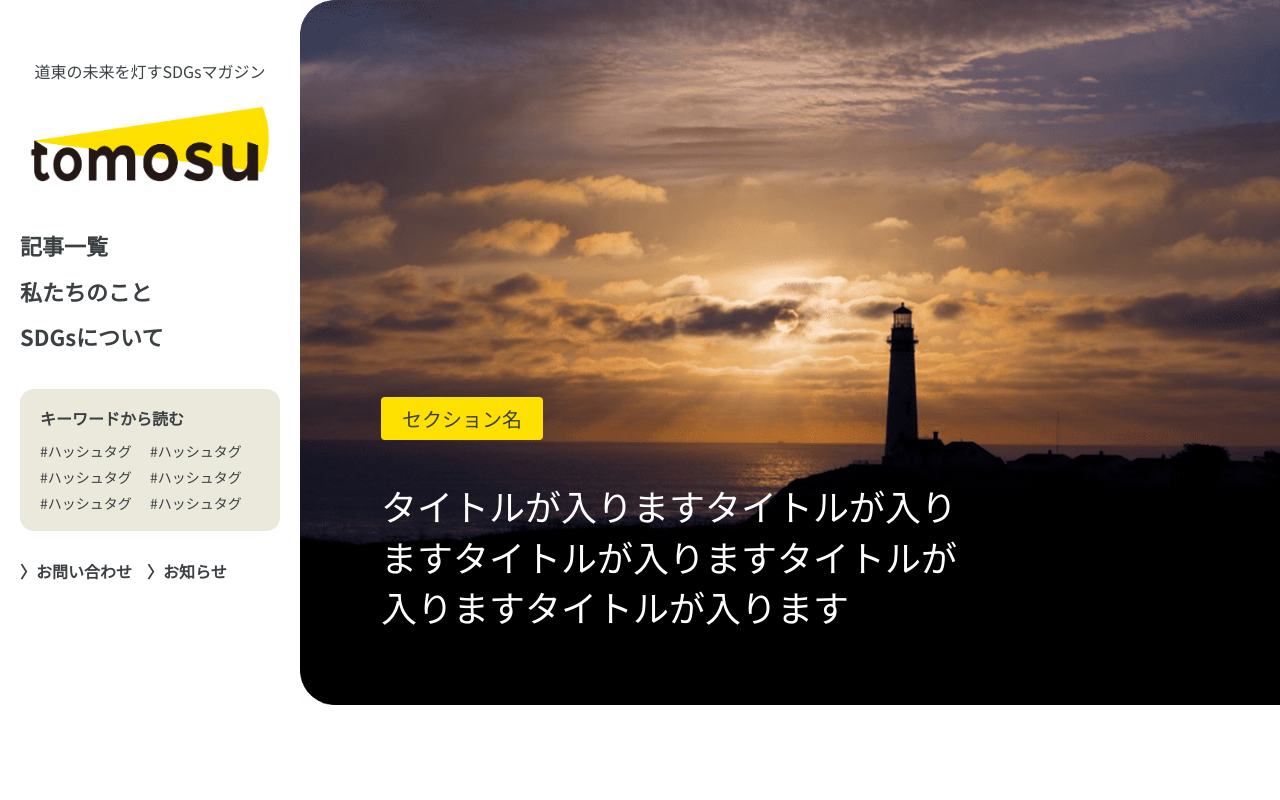
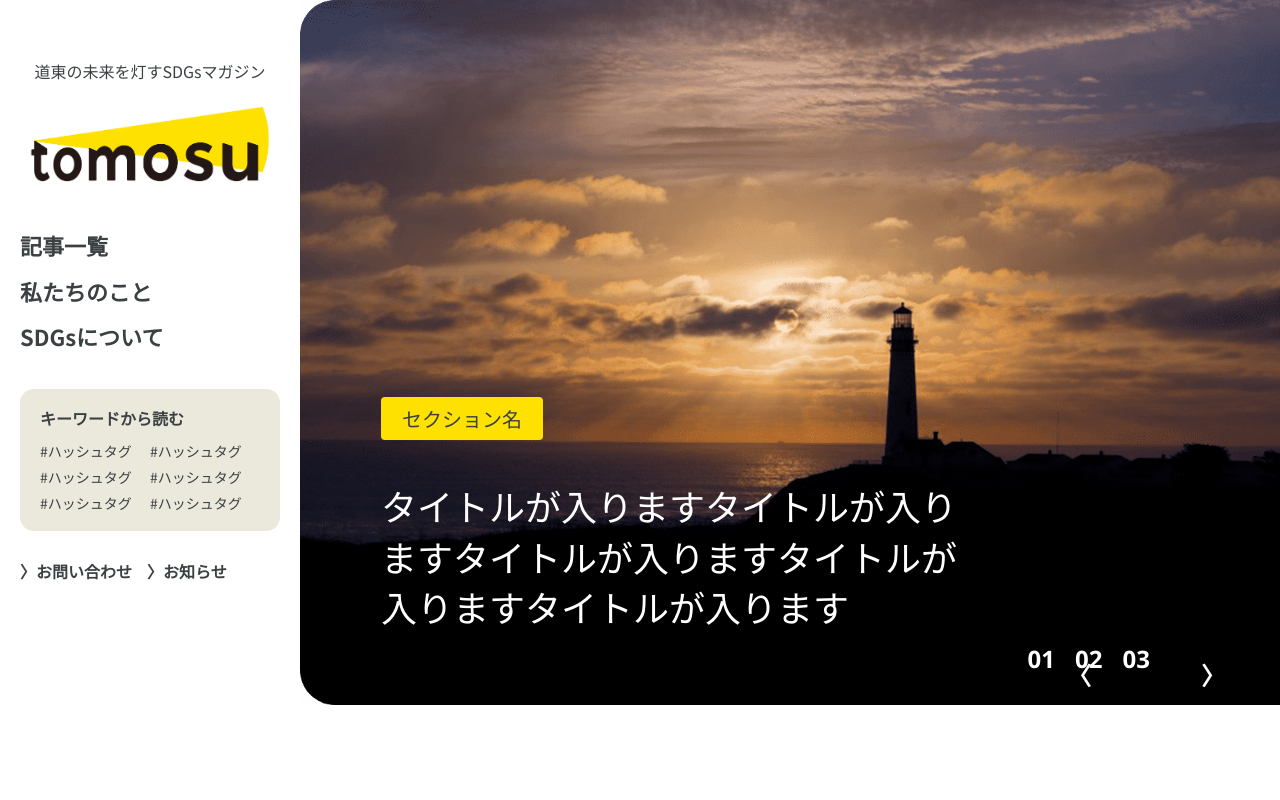
Before and after one commit to ha-ma/tomosu, a Next.js app: page / in a window 1280 px wide. Shown: the top 800 px of the page. Built offline with nearby package versions, Linux system fonts and the light colour scheme.

Commit message:
TOPスライド作成

```diff
--- a/package.json
+++ b/package.json
@@ -12,7 +12,9 @@
     "next": "10.0.7",
     "react": "17.0.1",
     "react-dom": "17.0.1",
+    "react-slick": "^0.28.1",
     "sass": "^1.32.8",
+    "slick-carousel": "^1.8.1",
     "styled-components": "^5.2.1"
   }
 }
--- a/pages/index.js
+++ b/pages/index.js
@@ -1,22 +1,51 @@
 import Image from 'next/image'
 import Link from 'next/link'
 import styles from '../styles/index.module.scss'
+import Slide from "react-slick";
+import "slick-carousel/slick/slick.css";
+import "slick-carousel/slick/slick-theme.css";
 
 export default function Home() {
+  const settings = {
+    dots: true,
+    infinite: true,
+    autoplay: true,
+    speed: 500,
+    slidesToShow: 1,
+    slidesToScroll: 1,
+    dotsClass: ['slick-dots', styles.home__slide__dot].join(' '),
+    customPaging: i => (
+      <div className={styles.home__slide__dotItem}>0{i + 1}</div>
+    )
+  };
   return (
     <section className={styles.home}>
       <div className={styles.home__container}>
         {/* slide */}
         <div className={styles.home__slide}>
-          <ul className={styles.home__slide__list}>
-            <li className={styles.home__slide__item}>
+          <Slide {...settings}>
+            <div className={styles.home__slide__item}>
               <Image src="/images/hero/top.png" quality={100} width={1400} height={1007} />
               <div className={styles.home__slide__heading}>
                 <p className={styles.home__slide__category}>セクション名</p>
                 <p className={styles.home__slide__title}>タイトルが入りますタイトルが入りますタイトルが入りますタイトルが入りますタイトルが入ります</p>
               </div>
-            </li>
-          </ul>
+            </div>
+            <div className={styles.home__slide__item}>
+              <Image src="/images/hero/top.png" quality={100} width={1400} height={1007} />
+              <div className={styles.home__slide__heading}>
+                <p className={styles.home__slide__category}>セクション名</p>
+                <p className={styles.home__slide__title}>タイトルが入りますタイトルが入りますタイトルが入りますタイトルが入りますタイトルが入ります</p>
+              </div>
+            </div>
+            <div className={styles.home__slide__item}>
+              <Image src="/images/hero/top.png" quality={100} width={1400} height={1007} />
+              <div className={styles.home__slide__heading}>
+                <p className={styles.home__slide__category}>セクション名</p>
+                <p className={styles.home__slide__title}>タイトルが入りますタイトルが入りますタイトルが入りますタイトルが入りますタイトルが入ります</p>
+              </div>
+            </div>
+          </Slide>
         </div>
         {/* Magazine */}
         <div className={styles.home__articles}>
--- a/styles/index.module.scss
+++ b/styles/index.module.scss
@@ -4,6 +4,8 @@
   }
   &__slide {
     margin-bottom: 175px;
+    border-top-left-radius: 50px;
+    border-bottom-left-radius: 50px;
     &__item {
       position: relative;
     }
@@ -32,6 +34,55 @@
       font-size: 36px;
       line-height: 1.4;
       color: #fff;
+    }
+    & > div {
+      button {
+        top: 95%;
+        z-index: 5;
+        &:first-child {
+          left: auto;
+          right: 19.7%;
+          &::before {
+            content: "〈";
+            font-size: 24px;
+            font-weight: bold;
+            color: #fff;
+            opacity: 1;
+          }
+        }
+        &:nth-last-child(-n+2) {
+          right: 6%;
+          &::before {
+            content: "〉";
+            font-size: 24px;
+            font-weight: bold;
+            color: #fff;
+            opacity: 1;
+          }
+        }
+      }
+    }
+    &__dot {
+      text-align: right!important;
+      padding-right: 120px!important;
+      bottom: 35px!important;
+      li {
+        width: auto!important;;
+        height: auto!important;;
+        margin: 0 10px!important;
+      }
+    }
+    &__dotItem {
+      font-size: 24px;
+      font-weight: bold;
+      font-family: "Noto sans", sans-serif;
+      color: #fff;
+      width: auto;
+      height: auto;
+      margin: 0 10px 0 0;
+      &:last-child {
+        margin-right: 0;
+      }
     }
   }
   &__heading {
@@ -278,7 +329,6 @@
     }
   }
 }
-
 .aboutHeading {
   padding: 0;
   &__en {
```
Also changed, not shown: 1 other file (tests, documents, lock files or other folders).
